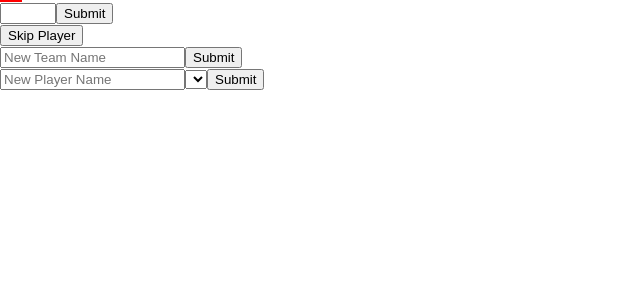
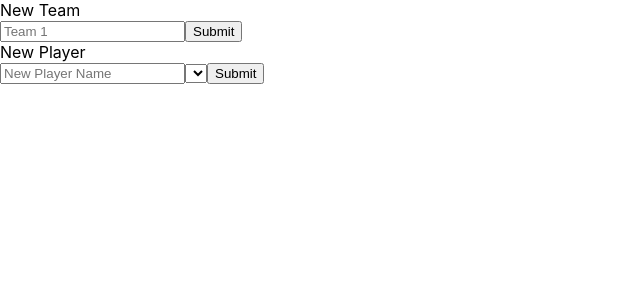
Before and after one commit to ajalmaguer/molkky-scorekeeper, a React (Vite) app: page / in a window 1280 px wide. Shown: the top 300 px of the page, without its empty margins (0-640 px from the left). Built offline with nearby package versions, Linux system fonts and the light colour scheme.

Commit message:
gave default team name

```diff
--- a/src/App.tsx
+++ b/src/App.tsx
@@ -83,11 +83,10 @@ function App() {
     e.preventDefault();
     const formData = new FormData(e.target! as HTMLFormElement);
     const name = formData.get('name');
-    if (!name) {
-      return;
-    }
 
-    updateGame(() => game.addTeam(name as string));
+    updateGame(() =>
+      game.addTeam((name as string) || `Team ${game.teams.length + 1}`)
+    );
     newTeamForm.current?.reset();
   }
 
@@ -168,9 +167,11 @@ function App() {
     <div className="App">
       <header className=""></header>
 
+      {game.teams.length > 0 && (
+        <>
           <DataTable columns={columns} data={mappedGame} className="table" />
 
-      {game.whosNext && <div>Next Player 2: {game.whosNext?.name}</div>}
+          {game.whosNext && <div>Next Player: {game.whosNext?.name}</div>}
 
           <div>
             <form onSubmit={submitCurrentTeamScore} ref={currentScoreForm}>
@@ -178,17 +179,26 @@ function App() {
               <button type="submit">Submit</button>
             </form>
           </div>
+
           <div>
             <button onClick={skipPlayer}>Skip Player</button>
           </div>
+        </>
+      )}
 
       <div>
+        <div>New Team</div>
         <form onSubmit={submitNewTeam} ref={newTeamForm}>
-          <input type="text" name="name" placeholder="New Team Name" />
+          <input
+            type="text"
+            name="name"
+            placeholder={`Team ${game.teams.length + 1}`}
+          />
           <button type="submit">Submit</button>
         </form>
       </div>
       <div>
+        <div>New Player</div>
         <form onSubmit={submitNewPlayer} ref={newPlayerForm}>
           <input type="text" name="name" placeholder="New Player Name" />
           <select name="team">
```
Lines whose indentation alone changed are shown as unchanged.
